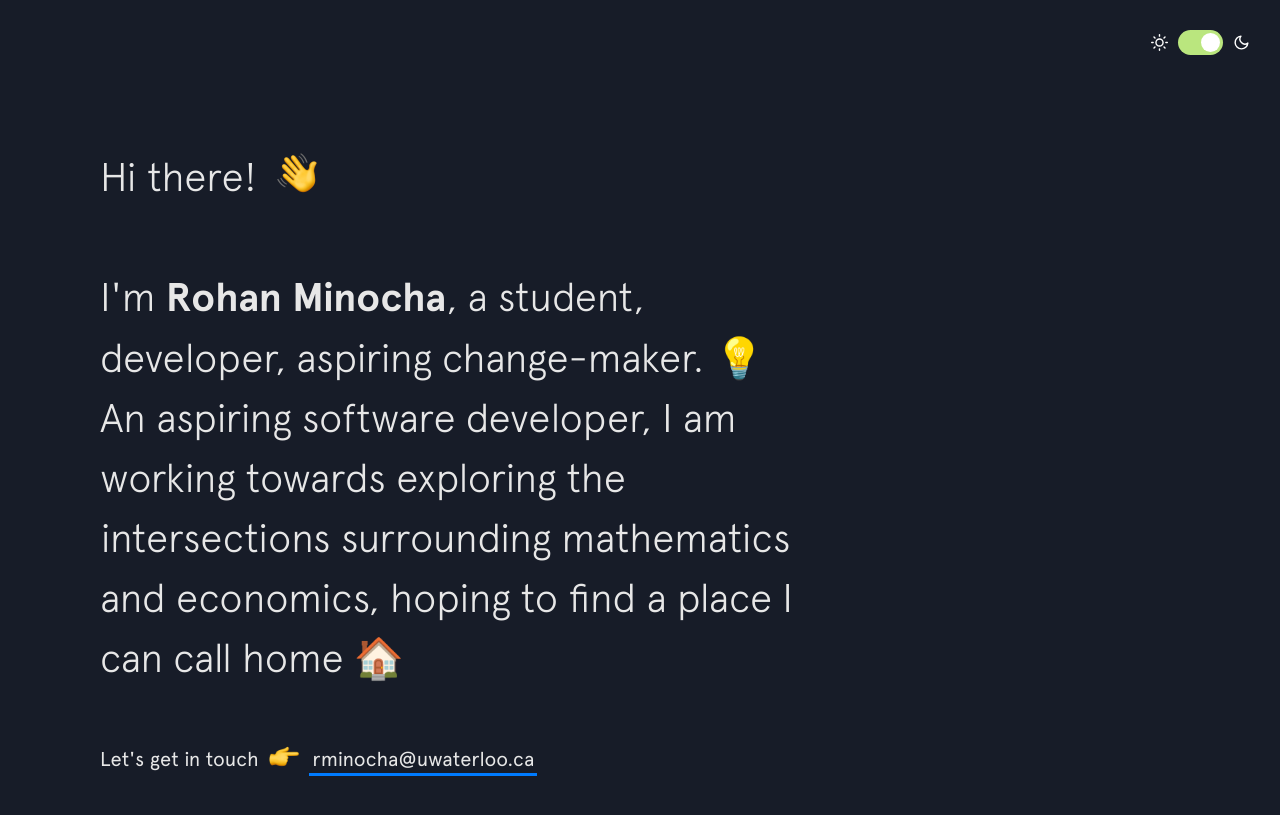
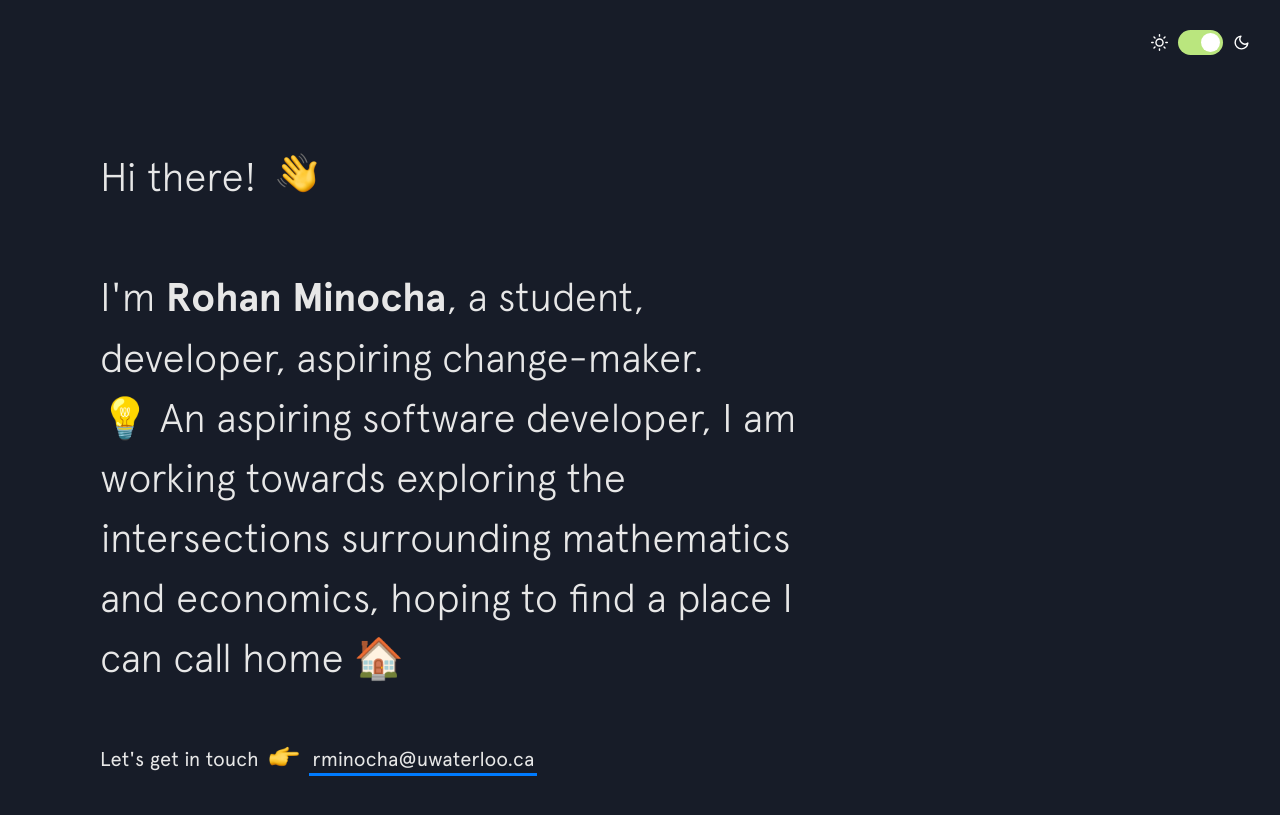
Before and after one commit to rohanxminocha/personal-website-v1, a Jekyll site: the page built from index.html, in a window 1280 px wide and 900 px high. Shown: the top 815 px of the window. Built offline with Jekyll 4.4.1, drawn with Linux system fonts in a browser that asks for light colours; nearby versions of some CDN libraries.

Commit message:
Update intro.html

```diff
--- a/_includes/intro.html
+++ b/_includes/intro.html
@@ -4,7 +4,7 @@
   </h1>
 
   <h2 class="intro__tagline">I'm
-    <span class="name">Rohan Minocha</span>, a student, developer, aspiring change-maker. 💡 An aspiring software developer, I am working towards exploring the intersections surrounding mathematics and economics, hoping to find a place I can call home 🏠
+    <span class="name">Rohan Minocha</span>, a student, developer, aspiring change-maker. <br> 💡 An aspiring software developer, I am working towards exploring the intersections surrounding mathematics and economics, hoping to find a place I can call home 🏠
   </h2>
 
   <h3 class="intro__contact">
```
